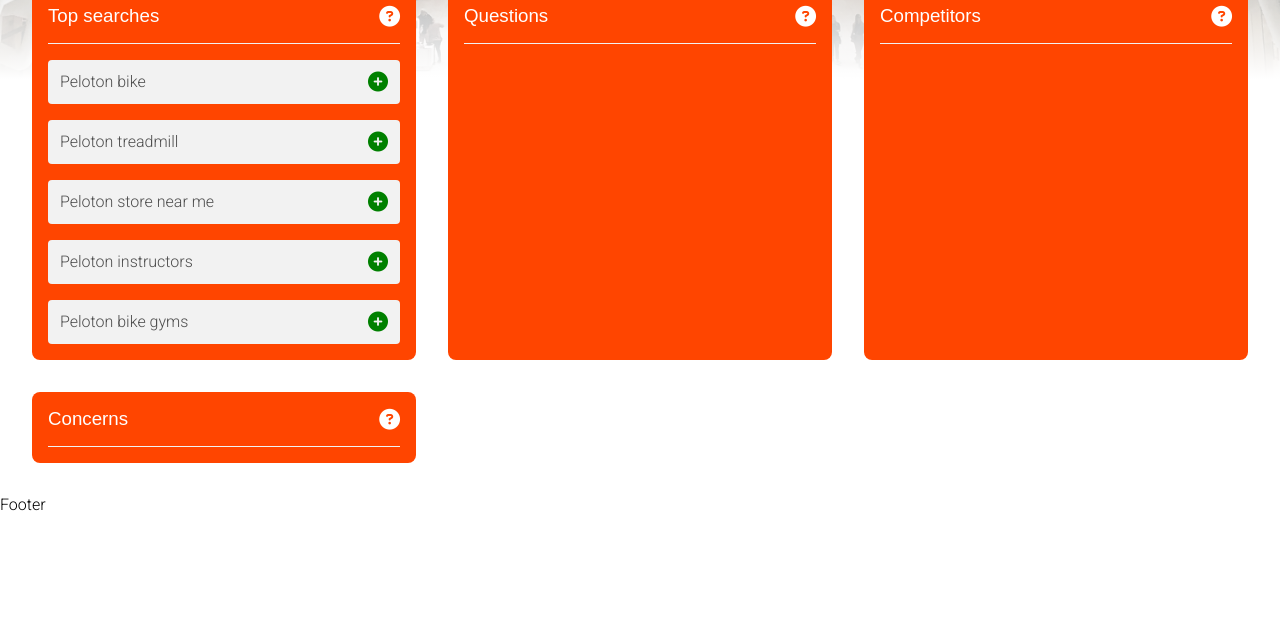
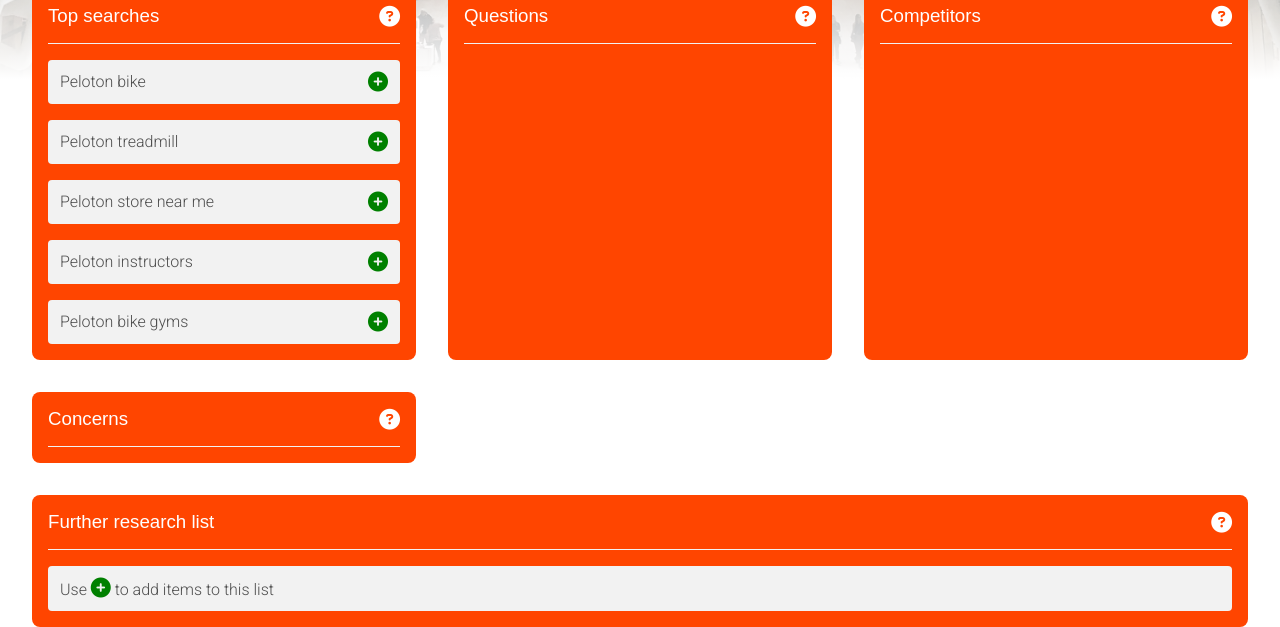
Before and after one commit to cd-slash/brand-sentiment-analyser, a plain HTML site: page index.html in a window 1280 px wide. Shown: the part 520-1147 px from the top of the page. Before the commit the page ends 1034 px from the top, so only its background shows below. Drawn offline with Linux system fonts and the light colour scheme; a web font is replaced by a local one.

Commit message:
Add research list in footer area

```diff
--- a/assets/css/style.css
+++ b/assets/css/style.css
@@ -75,7 +75,7 @@
 
 /* Input area */
 
-#input-area, #results-outer-container {
+#input-area, #results-outer-container, #footer {
     margin: 32px;
 }
 
@@ -196,6 +196,17 @@
 }
 
 
+/* Footer - stays visible at bottom of screen when results shown */
+
+#footer {
+    width: auto;
+}
+
+#footer-header {
+    border-top: 1px solid hsl(0, 0%, 95%);
+}
+
+
 /* media queries for responsiveness */
 /* smaller tablets */
 @media screen and (max-width: 900px) {
--- a/index.html
+++ b/index.html
@@ -87,7 +87,19 @@
             </div>
         </div>
     </section>
-    <section>Footer</section>
+    <section id="footer" class="list-box">
+        <div class="list-box-header">
+            <h3>Further research list</h3>
+            <i class="fas fa-question-circle"></i>
+        </div>
+        <div class="list-box-body">
+            <ul>
+                <li class="list-item">
+                    <span>Use <i class="fas fa-plus-circle add-to-research"></i> to add items to this list</span>
+                </li>
+            </ul>
+        </div>
+    </section>
 </div>
     <script src="assets/js/script.js"></script>
 </body>
```
